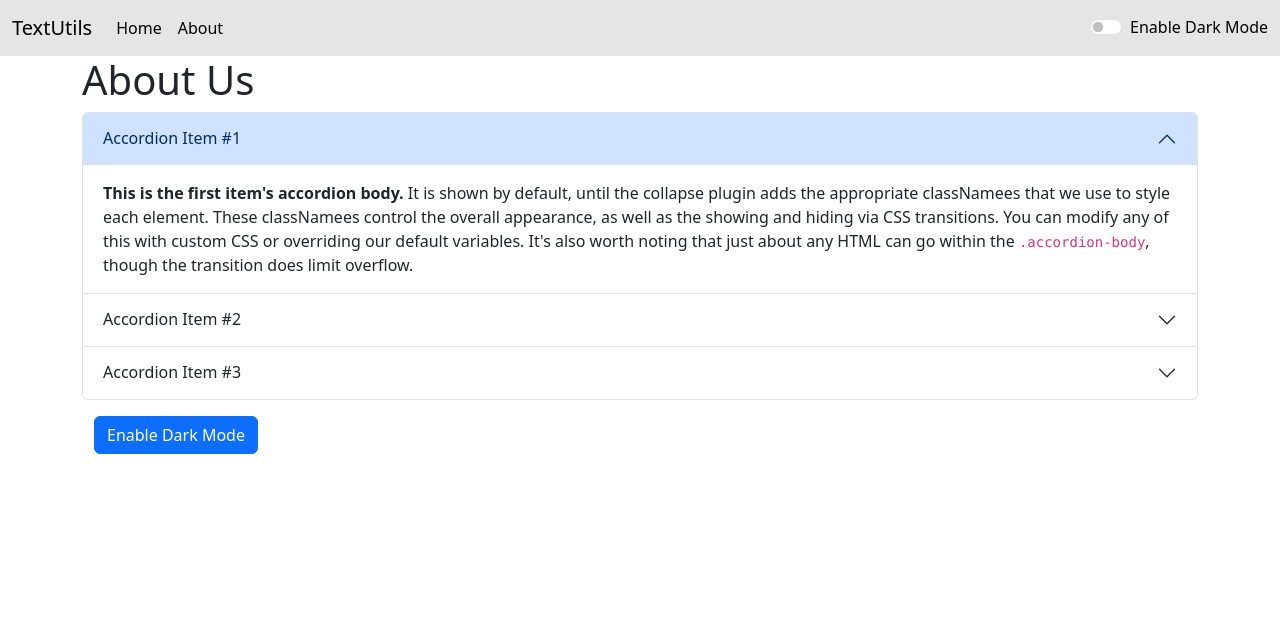
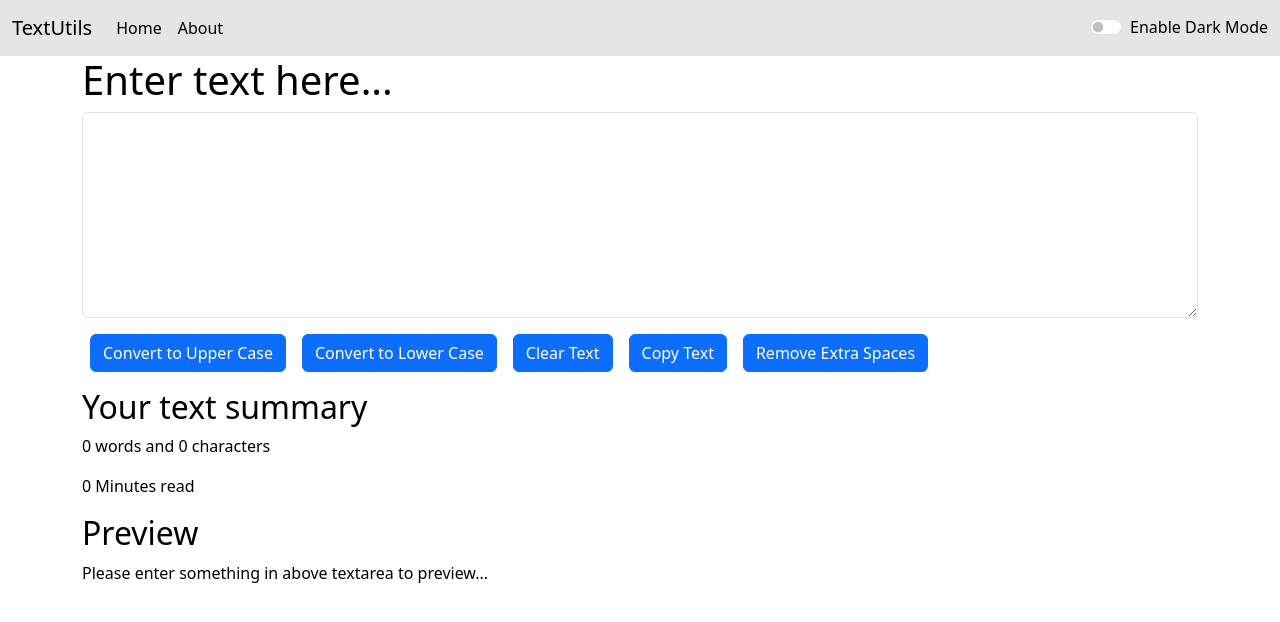
Before and after one commit to swapnil-shinde/ReactJS-YT-CodeWithHarry, a React (Create React App) app: page /about in a window 1280 px wide. Shown: the top 622 px of the page. Built offline with nearby package versions, Linux system fonts and the light colour scheme.

Commit message:
Video 17: Ready to deploy on GitHub

```diff
--- a/package.json
+++ b/package.json
@@ -1,4 +1,5 @@
 {
+  "homepage": "https://swapnil-shinde.github.io/ReactJS-YT-CodeWithHarry",
   "name": "reactjs-yt-codewithharry",
   "version": "0.1.0",
   "private": true,
@@ -13,6 +14,8 @@
     "web-vitals": "^2.1.4"
   },
   "scripts": {
+    "predeploy": "npm run build",
+    "deploy": "gh-pages -b master -d build",
     "start": "react-scripts start",
     "build": "react-scripts build",
     "test": "react-scripts test",
--- a/src/App.js
+++ b/src/App.js
@@ -2,16 +2,14 @@ import { useState } from 'react';
 import './App.css';
 import Navbar from './components/Navbar';
 import Textarea from './components/Textarea';
-import About from './components/About';
+// import About from './components/About';
 import Alert from './components/Alert';
 
-import {
-  BrowserRouter as Router,
-  Switch,
-  Route,
-  Routes,
-  Link
-} from "react-router-dom";
+// import {
+//   BrowserRouter as Router,
+//   Route,
+//   Routes,
+// } from "react-router-dom";
 
 function App() {
 
@@ -42,17 +40,24 @@ function App() {
   }
 
   return (
-    <Router>
+    // // Commenting the Router Login due to Hosting on GitHub
+    // <Router>
+    //   <div className="blank">
+    //     <Navbar title='TextUtils' mode={mode} toggleMode={toggleMode} />
+    //     <Alert alert={alert}/>
+    //     <Routes>
+    //       <Route path="/" element={<Textarea mode={mode} alertMsg={alertMsg} />} />
+    //       <Route path="/about" element={<About />} />
+    //     </Routes>
+    //   </div>
+    // </Router>
+
       <div className="blank">
         <Navbar title='TextUtils' mode={mode} toggleMode={toggleMode} />
         <Alert alert={alert}/>
-
-        <Routes>
-          <Route path="/" element={<Textarea mode={mode} alertMsg={alertMsg} />} />
-          <Route path="/about" element={<About />} />
-        </Routes>
+        <Textarea mode={mode} alertMsg={alertMsg} />
+        {/* <About /> */}
       </div>
-    </Router>
   );
 }
 
--- a/src/components/Navbar.js
+++ b/src/components/Navbar.js
@@ -1,25 +1,32 @@
 import React from 'react'
 import PropTypes from 'prop-types'
-import { Link } from 'react-router-dom'
+// import { Link } from 'react-router-dom'
 
 export default function Navbar(props) {
 
   return (
     <nav className={`navbar navbar-expand-lg`} style={{backgroundColor: props.mode === 'dark'?'#262833':'#e5e5e5', color: props.mode === 'dark'?'white':'black'}}>
       <div className="container-fluid">
-        <Link className="navbar-brand" to="/" style={{backgroundColor: props.mode === 'dark'?'#262833':'#e5e5e5', color: props.mode === 'dark'?'white':'black'}}>{props.title}</Link>
+        {/* Commenting the Router Login due to Hosting on GitHub */}
+        {/* <Link className="navbar-brand" to="/" style={{backgroundColor: props.mode === 'dark'?'#262833':'#e5e5e5', color: props.mode === 'dark'?'white':'black'}}>{props.title}</Link> */}
+        <a className="navbar-brand" href="/#" style={{backgroundColor: props.mode === 'dark'?'#262833':'#e5e5e5', color: props.mode === 'dark'?'white':'black'}}>{props.title}</a>
         <button className="navbar-toggler" type="button" data-bs-toggle="collapse" data-bs-target="#navbarSupportedContent" aria-controls="navbarSupportedContent" aria-expanded="false" aria-label="Toggle navigation">
           <span className="navbar-toggler-icon"></span>
         </button>
         <div className="collapse navbar-collapse" id="navbarSupportedContent" >
           <ul className="navbar-nav me-auto mb-2 mb-lg-0">
             <li className="nav-item">
-              <Link className="nav-link active" aria-current="page" to="/" style={{backgroundColor: props.mode === 'dark'?'#262833':'#e5e5e5', color: props.mode === 'dark'?'white':'black'}}>Home</Link>
+              {/* Commenting the Router Login due to Hosting on GitHub */}
+              {/* <Link className="nav-link active" aria-current="page" to="/" style={{backgroundColor: props.mode === 'dark'?'#262833':'#e5e5e5', color: props.mode === 'dark'?'white':'black'}}>Home</Link> */}
+              <a className="nav-link active" aria-current="page" href="#" style={{backgroundColor: props.mode === 'dark'?'#262833':'#e5e5e5', color: props.mode === 'dark'?'white':'black'}}>Home</a>
             </li>
             <li className="nav-item">
-              <Link className="nav-link" to="/about" style={{backgroundColor: props.mode === 'dark'?'#262833':'#e5e5e5', color: props.mode === 'dark'?'white':'black'}}>About</Link>
+              {/* Commenting the Router Login due to Hosting on GitHub */}
+              {/* <Link className="nav-link" to="/about" style={{backgroundColor: props.mode === 'dark'?'#262833':'#e5e5e5', color: props.mode === 'dark'?'white':'black'}}>About</Link> */}
+              <a className="nav-link" href="#" style={{backgroundColor: props.mode === 'dark'?'#262833':'#e5e5e5', color: props.mode === 'dark'?'white':'black'}}>About</a>
             </li>
           </ul>
+          {/* Commenting Search Option */}
           {/* <form className="d-flex" role="search">
             <input className="form-control me-2" type="search" placeholder="Search" aria-label="Search" />
             <button className="btn btn-outline-success" type="submit">Search</button>
```
Also changed, not shown: 1 other file (tests, documents, lock files or other folders).
